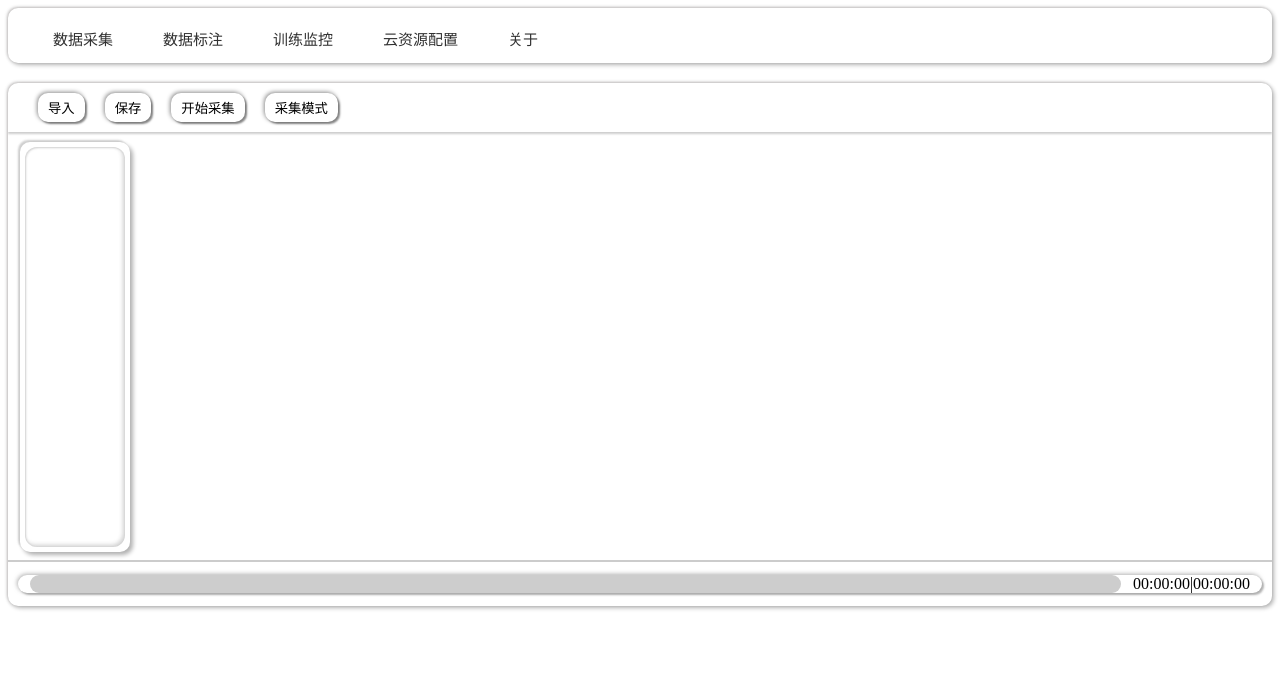
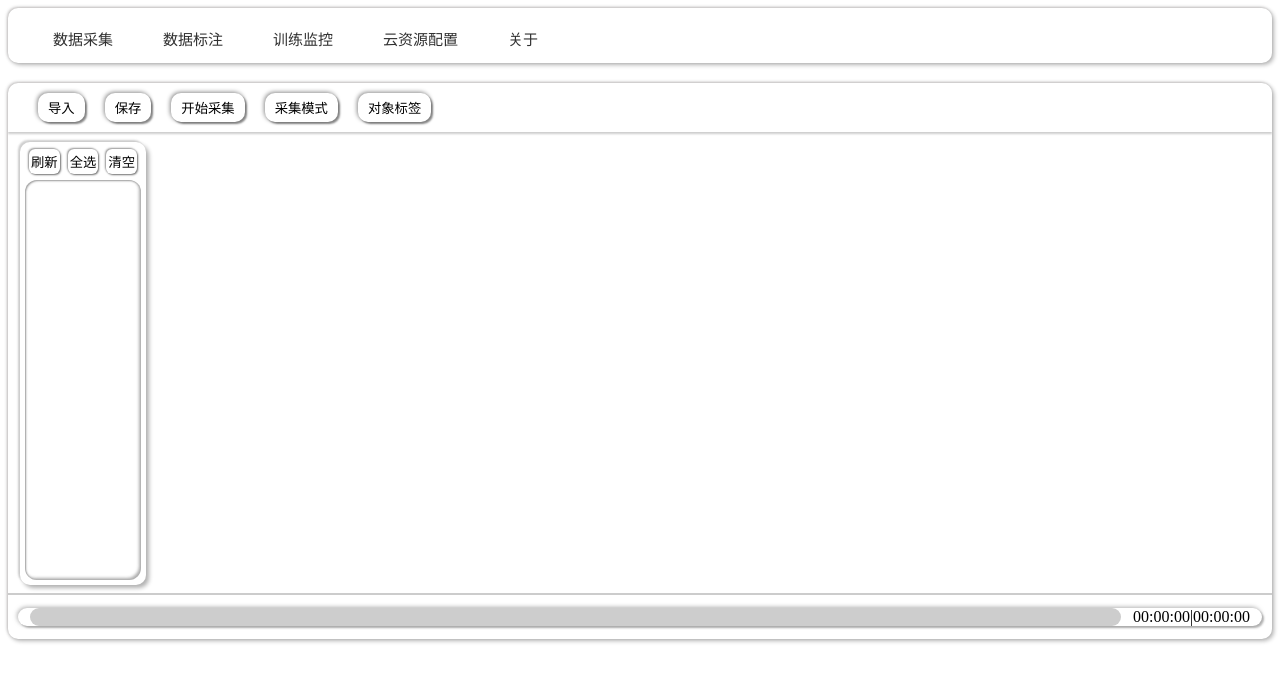
Before and after one commit to Jamsyan/auto-yolo-platform, a JavaScript app in the folder app/: page / in a window 1280 px wide. Shown: the top 682 px of the page. Built offline with nearby package versions, Linux system fonts and the light colour scheme; no server answers.

Commit message:
feat(router): 更新路由配置并重构菜单栏组件

```diff
--- a/app/src/App.vue
+++ b/app/src/App.vue
@@ -12,7 +12,11 @@ onMounted(()=> {
   socket.onopen = () => {
     socket.send(200) //连接成功
     console.log('连接成功')
-
+    }
+  socket.onerror = () => {
+    console.log("连接丢失",404)
+    setTimeout(2000)
+  }
   socket.onmessage = function(event) {
     const data = JSON.parse(event.data)
     // console.log("数据",data)
@@ -21,7 +25,8 @@ onMounted(()=> {
     if (data.type === "keep") {socket.send(200)} // 连接成功
     else if (data.type === "ProgressBar.submit") {Object.assign(pbarsubmit.value, data)}
     else if (data.type === "ProgressBar.update") {Object.assign(pbarupdate.value, data)}
-    };}})
+    };
+})
 
 </script>
 
--- a/app/src/components/FileMenuBar.vue
+++ b/app/src/components/FileMenuBar.vue
@@ -4,6 +4,9 @@ import FileMenuBarItem from "@/components/subcompoents/FileMenuBarItem.vue";
 
 <template>
   <div class="filemenubar">
+    <button>刷新</button>
+    <button>全选</button>
+    <button>清空</button>
     <div id="in-box"><FileMenuBarItem/></div>
   </div>
 </template>
@@ -11,6 +14,7 @@ import FileMenuBarItem from "@/components/subcompoents/FileMenuBarItem.vue";
 <style scoped>
 .filemenubar {
   //border: 5px ridge rgba(202, 199, 199, 0.3);
+  height: 100%;
   margin: 10px 6px 10px 12px;
   padding: 5px 5px 5px 5px;
   border-radius: 10px;
@@ -26,8 +30,18 @@ import FileMenuBarItem from "@/components/subcompoents/FileMenuBarItem.vue";
     min-height: 400px;
     border-radius: 12px;
     box-shadow:
-      inset 1px 1px 2px rgba(145, 145, 145, 0.37),
-      inset -2px -2px 4px rgba(39, 39, 39, 0.22);
+      inset 1px 1px 2px rgba(62, 62, 62, 0.52),
+      inset -2px -2px 3px rgba(39, 39, 39, 0.37);
+  }
+
+  button {
+    display: inline-block;
+    border: 0;
+    background: white;
+    padding: 3px 2px 3px 2px;
+    box-shadow: 1px 1px 2px rgba(0, 0, 0, 0.56),-1px -1px 2px rgba(0,0,0,0.4);
+    margin: 2px 4px 6px 4px;
+    border-radius: 6px;
   }
 }
 </style>
--- a/app/src/views/DataCollection.vue
+++ b/app/src/views/DataCollection.vue
@@ -4,23 +4,24 @@ import FileMenuBar from "@/components/FileMenuBar.vue";
 </script>
 
 <template>
-  <div class="dc-boxs">
-    <div id="box-1">
+  <div class="datacollection">
+    <div id="dcbox1">
       <button>导入</button>
       <button>保存</button>
       <button>开始采集</button>
       <button>采集模式</button>
+      <button>对象标签</button>
     </div>
-    <div id="box-2">
+    <div id="dcbox2">
       <FileMenuBar/>
       <div id="showbox"></div>
     </div>
-    <div id="box-3"><ProgressBar /></div>
+    <div id="dcbox3"><ProgressBar /></div>
   </div>
 </template>
 
 <style scoped>
-.dc-boxs {
+.datacollection {
   height: 100%;
   width: 100%;
   box-shadow: 2px 2px 4px rgba(0, 0, 0, 0.29),-1px -1px 3px rgba(184, 182, 182, 0.83);
@@ -28,12 +29,12 @@ import FileMenuBar from "@/components/FileMenuBar.vue";
   overflow: hidden;
 }
 
-#box-1 {
+#dcbox1 {
   box-shadow: 0 2px 2px rgba(0,0,0,0.2);
   padding: 10px 20px 10px 20px;
 }
 
-#box-1 button {
+#dcbox1 button {
   display: inline-block;
   background: white;
   border: 0;
@@ -43,13 +44,13 @@ import FileMenuBar from "@/components/FileMenuBar.vue";
   margin: 0 10px 0 10px;
 }
 
-#box-2 {
+#dcbox2 {
   display: flex;
   flex-direction: row;
   #showbox {}
 }
 
-#box-3 {
+#dcbox3 {
   box-shadow: 0 -2px rgba(0,0,0,0.2);
   padding: 10px 10px 10px 10px;
 }
--- a/app/src/views/MenuBar.vue
+++ b/app/src/views/MenuBar.vue
@@ -1,14 +1,58 @@
 <script setup>
+import {ref} from 'vue';
 import {RouterLink} from 'vue-router'
+
+// 当前激活的菜单项
+const activeMenu = ref('/');
+
+// 设置激活菜单项
+const setActiveMenu = (path) => {
+  activeMenu.value = path;
+};
 </script>
 
 <template>
   <nav class="menu-bar">
-    <router-link to="/">数据采集</router-link>
-    <router-link to="/">数据标注</router-link>
-    <router-link to="/">训练监控</router-link>
-    <router-link to="/">云资源配置</router-link>
-    <router-link to="/">关于</router-link>
+    <router-link
+      to="/datacollection"
+      class="menu-item"
+      :class="{ active: activeMenu === '/datacollection' }"
+      @click="setActiveMenu('/datacollection')"
+    >
+      数据采集
+    </router-link>
+    <router-link
+      to="/datalabeling"
+      class="menu-item"
+      :class="{ active: activeMenu === '/datalabeling' }"
+      @click="setActiveMenu('/datalabeling')"
+    >
+      数据标注
+    </router-link>
+    <router-link
+      to="/"
+      class="menu-item"
+      :class="{ active: activeMenu === 'training' }"
+      @click="setActiveMenu('training')"
+    >
+      训练监控
+    </router-link>
+    <router-link
+      to="/"
+      class="menu-item"
+      :class="{ active: activeMenu === 'cloud' }"
+      @click="setActiveMenu('cloud')"
+    >
+      云资源配置
+    </router-link>
+    <router-link
+      to="/"
+      class="menu-item"
+      :class="{ active: activeMenu === 'about' }"
+      @click="setActiveMenu('about')"
+    >
+      关于
+    </router-link>
   </nav>
 </template>
 
@@ -16,13 +60,12 @@ import {RouterLink} from 'vue-router'
 .menu-bar{
   display: flex;
   flex-direction: row;
-  background: #ffffff;
   box-shadow: 2px 2px 4px rgba(0, 0, 0, 0.29),-1px -1px 3px rgba(184, 182, 182, 0.83);
   border-radius:10px;
   padding: 0 0 0 20px;
 }
 
-.menu-bar a {
+.menu-item {
   color: #303030;
   font-size: 15px;
   text-decoration: none;
@@ -30,16 +73,17 @@ import {RouterLink} from 'vue-router'
   margin: 10px 15px 0 15px;
   padding: 10px 10px 10px 10px;
   border-bottom: 4px solid transparent;
+  transition: all 0.2s ease-in;
+  overflow: hidden;
+}
 
-  &:hover {
-    transition: all 0.4s ease;
-    background: rgba(95, 198, 172, 0.42);
-    border-bottom: 4px solid rgba(14, 154, 102, 0.42);
-    box-shadow: -1px -1px 3px rgba(184, 182, 182, 0.83),1px 0 2px rgba(161, 161, 161, 0.46);
-  }
-  &:focus {
-    animation: focusframe 1s ease;
-    background-image:linear-gradient(to top,#A8E6CF,#1B9E85);
-  }
+.menu-item:hover {
+  box-shadow: 0 1px 2px rgba(2,2,3,0.2),-1px -1px 2px rgba(0,0,0,0.4);
+}
+
+/* 激活状态样式 */
+.menu-item.active {
+  border-bottom: 4px solid #1B9E85;
+  box-shadow: 0 1px 2px rgba(2,2,3,0.2),-1px -1px 2px rgba(0,0,0,0.4);
 }
 </style>
```
Also changed, not shown: app/src/router/index.js (+5 -5 lines), app/src/views/DataLabeling.vue (renamed from app/src/views/OverviewMonitoring.vue). Lines whose indentation alone changed are shown as unchanged.
